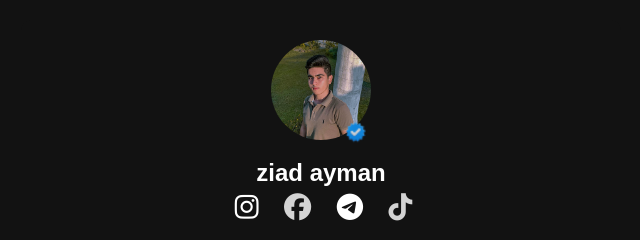
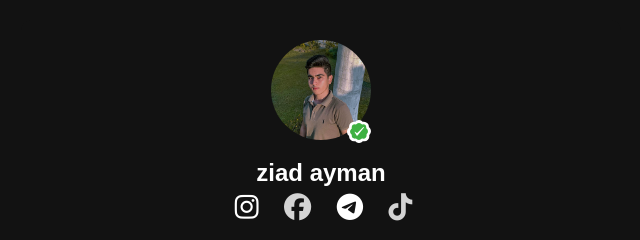
Before and after one commit to ziad-74/profile-social, a plain HTML site: page index.html in a window 1280 px wide. Shown: the top 240 px of the page, 319-959 px from the left. Drawn offline with Linux system fonts and the light colour scheme.

Commit message:
Update index.html

```diff
--- a/index.html
+++ b/index.html
@@ -14,7 +14,7 @@
                 <div>
                     <img src="imgs/profile.jpg" alt="ziad" class="profile-img">
                 </div>
-                <div class="profile-verification-badge"><img src="imgs/icon 2382.png" alt="">
+                <div class="profile-verification-badge"><img src="imgs/verification-badge.svg" alt="">
 </div>
             </div>
       <h1>ziad ayman</h1>
```
